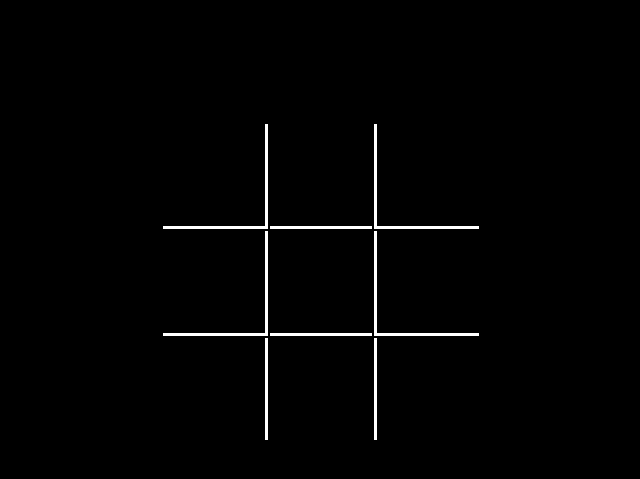
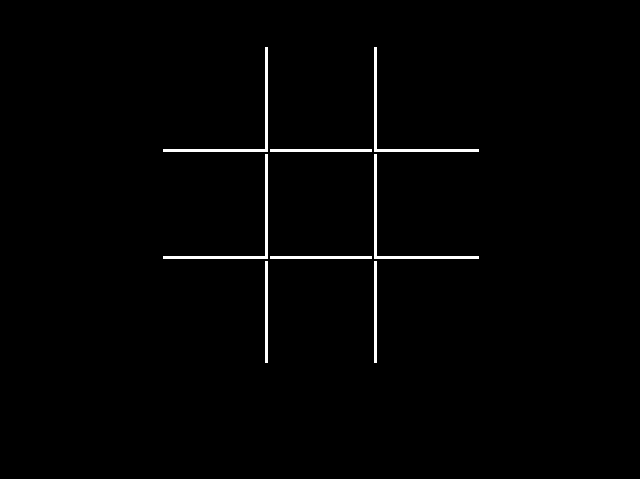
Before and after one commit to pwentz/tic-tac-toe-js-browser, a website built with webpack: page index.html in a window 1280 px wide. Shown: the part 111-590 px from the top of the page, without its empty margins (319-959 px from the left). Built offline with nearby package versions, Linux system fonts and the light colour scheme.

Commit message:
resize margins for normal sized screen.

```diff
--- a/index.css
+++ b/index.css
@@ -18,7 +18,7 @@ body {
 
 #board {
   margin: 0 auto;
-  margin-top: 125px;
+  margin-top: 25px;
   margin-bottom: 25px;
 }
 
```
